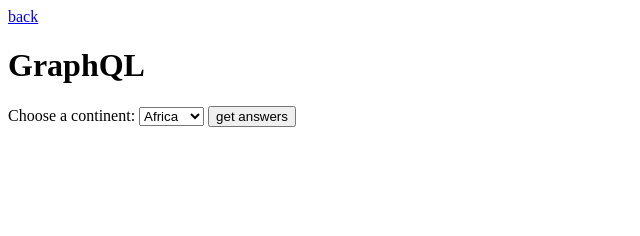
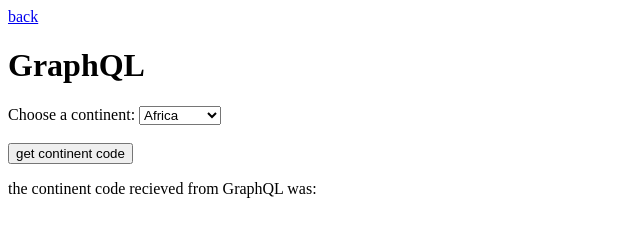
Before and after one commit to jenverboven/service-portfolio, a plain HTML site: page site/graphql/graphql.html in a window 1280 px wide. Shown: the whole page, without its empty margins (0-640 px from the left). Drawn offline with Linux system fonts and the light colour scheme.

Commit message:
GraphQL done using hasura cloud

```diff
--- a/site/graphql/graphql.html
+++ b/site/graphql/graphql.html
@@ -14,11 +14,16 @@
         <option value="Africa">Africa</option>
         <option value="Europe">Europe</option>
         <option value="Asia">Asia</option>
+        <option value="Antarctica">Antarctica</option>
+        <option value="Oceania">Oceania</option>
     </select>
 
+    <br/>
+    <br/>
+
     <!-- <input type="text" id="arg1" /> -->
-    <button onclick="getGraphQLData()">get answers</button>
-    <!-- <p>the data recieved from the rest api was: <span id="data"></span></p> -->
+    <button onclick="getGraphQLData()">get continent code</button>
+    <p>the continent code recieved from GraphQL was: <span id="data"></span></p>
     <script src="graphql.js"></script>
 </body>
 </html>
```
